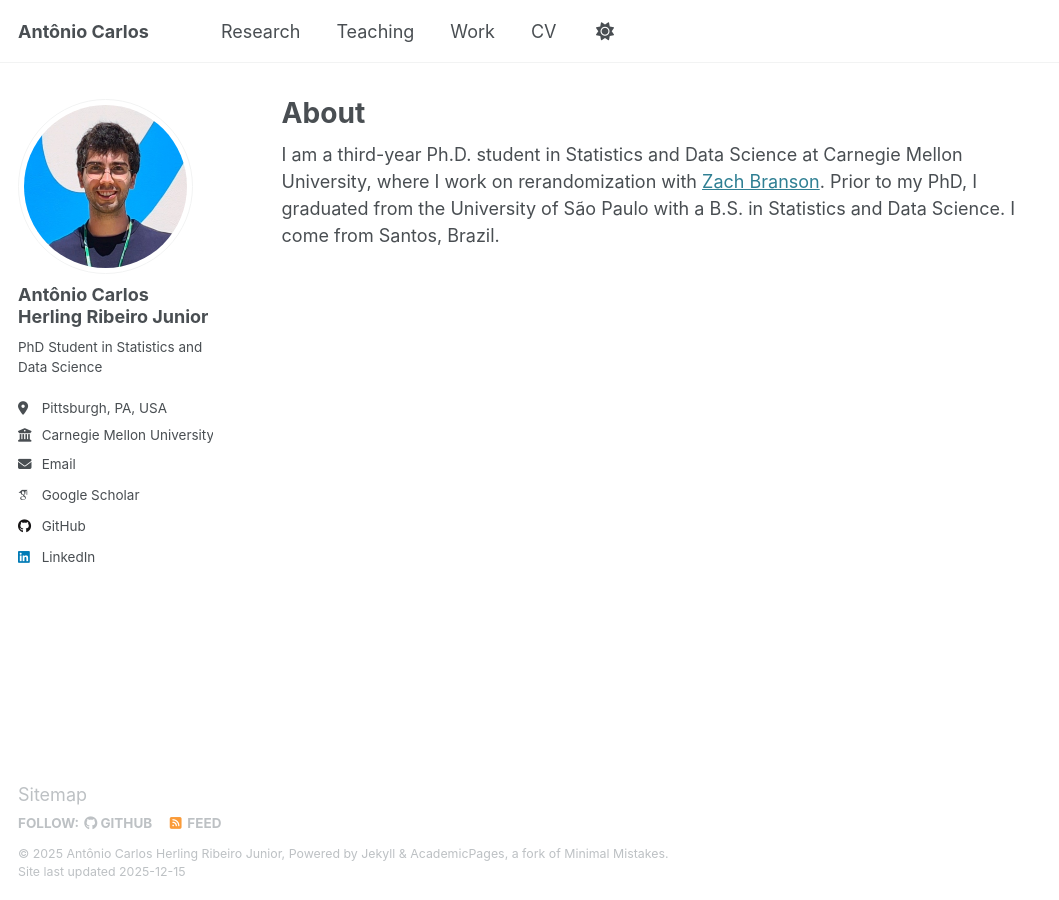
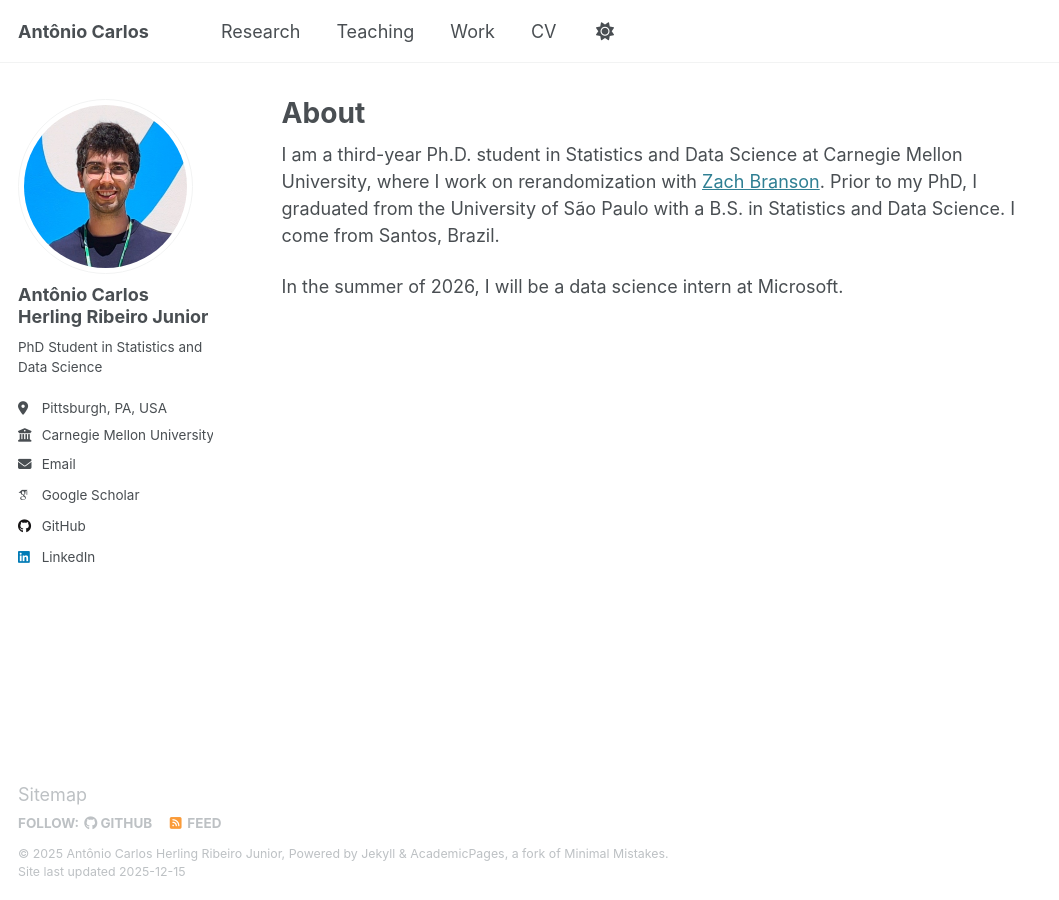
Before and after one commit to antonioherling/antonioherling.github.io, a Jekyll site: the page built from _pages/about.md, in a window 1280 px wide. Shown: the whole page, without its empty margins (0-1059 px from the left). Built offline with Jekyll 4.4.1, drawn with Linux system fonts in a browser that asks for light colours; some web fonts are replaced.

Commit message:
Update about.md

```diff
--- a/_pages/about.md
+++ b/_pages/about.md
@@ -8,6 +8,8 @@ redirect_from:
 ---
 
 I am a third-year Ph.D. student in Statistics and Data Science at Carnegie Mellon University, where I work on rerandomization with [Zach Branson](https://sites.google.com/site/zjbranson/). Prior to my PhD, I graduated from the University of São Paulo with a B.S. in Statistics and Data Science. I come from Santos, Brazil.
+
+In the summer of 2026, I will be a data science intern at Microsoft.
 
 <!--
 This is the front page of a website that is powered by the [Academic Pages template](https://github.com/academicpages/academicpages.github.io) and hosted on GitHub pages. [GitHub pages](https://pages.github.com) is a free service in which websites are built and hosted from code and data stored in a GitHub repository, automatically updating when a new commit is made to the repository. This template was forked from the [Minimal Mistakes Jekyll Theme](https://mmistakes.github.io/minimal-mistakes/) created by Michael Rose, and then extended to support the kinds of content that academics have: publications, talks, teaching, a portfolio, blog posts, and a dynamically-generated CV. You can fork [this template](https://github.com/academicpages/academicpages.github.io) right now, modify the configuration and markdown files, add your own PDFs and other content, and have your own site for free, with no ads!
```
